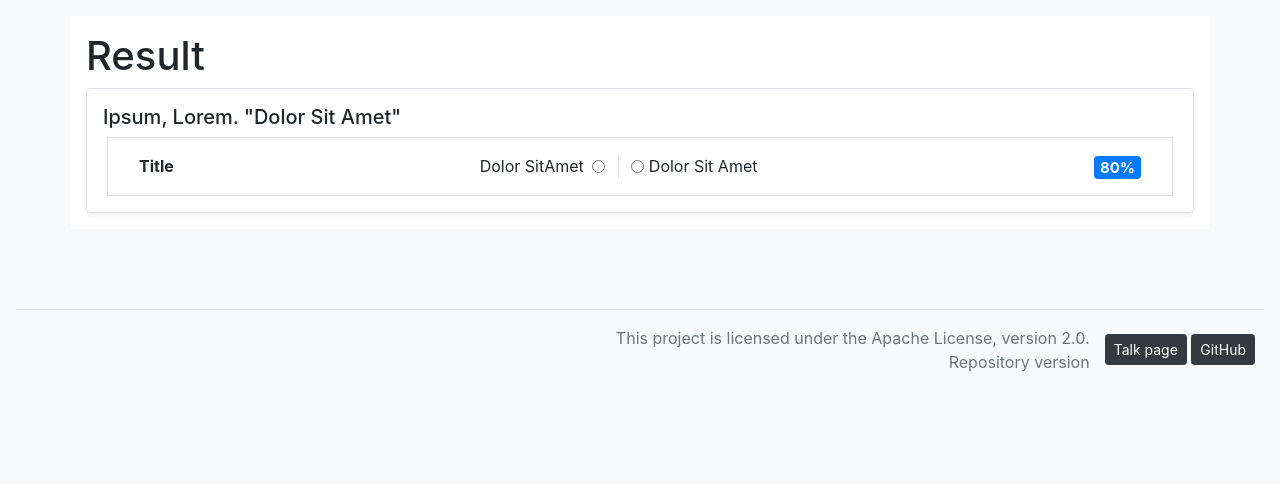
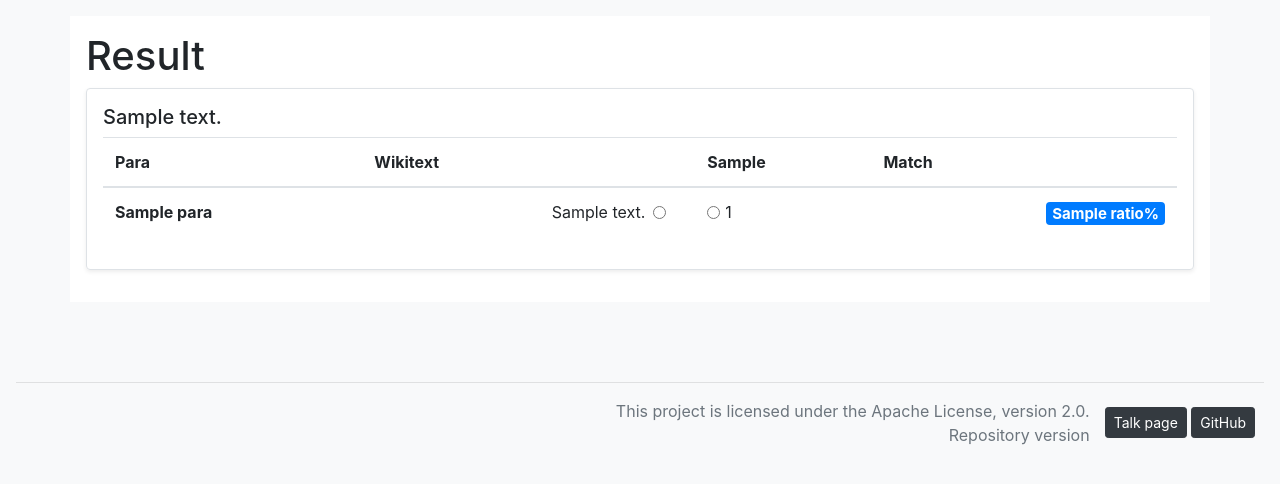
Before and after one commit to AntiCompositeNumber/anticompositetools, a Python web app: template src/templates/citeinspector-diff.html in a window 1280 px wide. Shown: the part 56-540 px from the top of the page. Run offline with Jinja, Linux system fonts and the light colour scheme; the template is opened without the code that fills it: most values are stand-ins (such as "Sample title", 1, 10 or a date in 2020); some libraries are stand-ins or nearby versions.

Commit message:
Finish CiteInspector comparisons

```diff
--- a/src/templates/citeinspector-diff.html
+++ b/src/templates/citeinspector-diff.html
@@ -9,24 +9,38 @@
 {% block content %}
 <h1>Result</h1>
 <div>
-  <div class="container border rounded shadow-sm p-3">
-    <h5>Ipsum, Lorem. "Dolor Sit Amet"</h5>
-    <div class="row border p-3 mx-1 align-items-center">
-      <div class="col col-sm-auto">
-        <strong>Title</strong>
-      </div>
-      <div class="col form-check form-check-inline justify-content-end border-right pr-2">
-        <label class="form-check-label" for="inlineRadio1">Dolor SitAmet</label>
-        <input class="form-check-input ml-2" type="radio" name="inlineRadioOptions" id="inlineRadio2" value="option2">
-      </div>
-      <div class="col form-check form-check-inline">
-        <input class="form-check-input" type="radio" name="inlineRadioOptions" id="inlineRadio1" value="option1">
-        <label class="form-check-label" for="inlineRadio1">Dolor Sit Amet</label>
-      </div>
-      <div class="col text-right col-sm-auto">
-        <h5 class="mb-0"><span class="badge badge-primary">80%</span></h5>
-      </div>
-    </div>
+  {% for cite in d %}
+  <div class="container border rounded shadow-sm p-3 mb-3" id={{cite['name']}}>
+    <h5>{{cite['data']['title']['wikitext']}}</h5>
+    <table class="table table-hover align-content-center">
+      <thead>
+        <tr>
+          <th scope="col">Para</th>
+          <th scope="col">Wikitext</th>
+          <th scope="col">{{cite['citoid_source']}}</th>
+          <th scope="col">Match</th>
+        </tr>
+      </thead>
+      <tbody>
+      {% for para, paradata in cite['data'].items() %}
+        <tr class="">
+          <th scope="row">{{para}}</th>
+          <td class="text-right m-0"><span class="form-check form-check-inline">
+            <label class="form-check-label" for="inlineRadio1">{{paradata['wikitext']}}</label>
+            <input class="form-check-input ml-2" type="radio" name="inlineRadioOptions" id="inlineRadio2" value="option2">
+          </span></td>
+          <td class="m-0"><span class="form-check form-check-inline">
+            <input class="form-check-input" type="radio" name="inlineRadioOptions" id="inlineRadio1" value="option1">
+            <label class="form-check-label" for="inlineRadio1">{{paradata['citoid']}}</label>
+          </span></td>
+          <td class="text-right col-sm-auto">
+            <h5 class="mb-0"><span class="badge badge-primary">{{paradata['ratio']}}%</span></h5>
+          </td>
+        </tr>
+      {% endfor %}
+      </tbody>
+    </table>
   </div>
+  {% endfor %}
 </div>
 {% endblock %}
--- a/src/templates/citeinspector.html
+++ b/src/templates/citeinspector.html
@@ -13,7 +13,7 @@
     <p>It only works on the English Wikipedia right now.</p>
   </div>
 
-  <form action="{#{url_for('citeinspector.output')}#}" method="post">
+  <form action="{{url_for('citeinspector.output')}}" method="post">
     <div class="form-group">
         <label for="url">Page URL or title:</label>
         <input type="url" id="url" name="page_url" / class="form-control">
```
Also changed, not shown: src/__init__.py (+2 -5 lines), src/citeinspector.py (+54 -4 lines).
